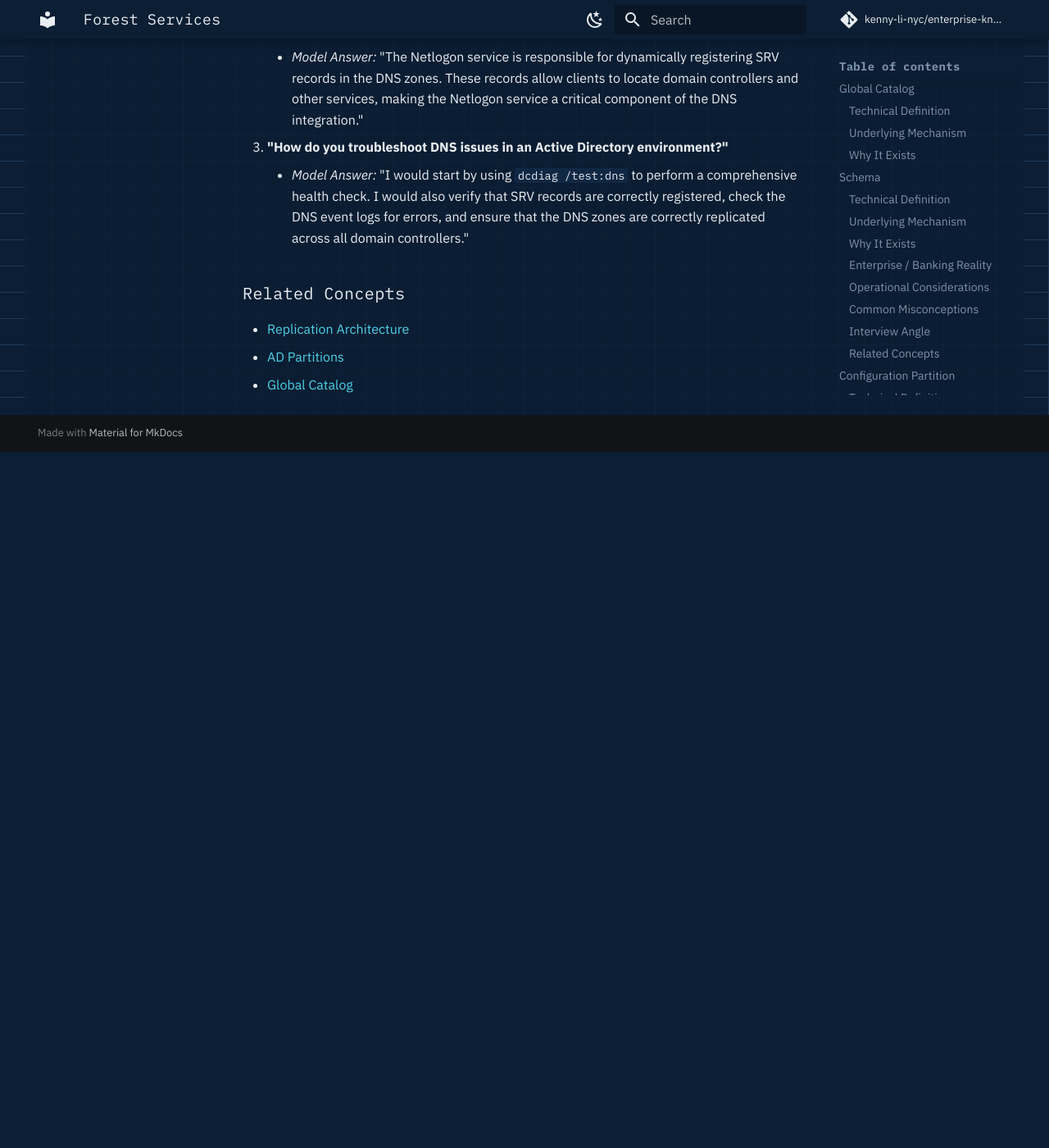
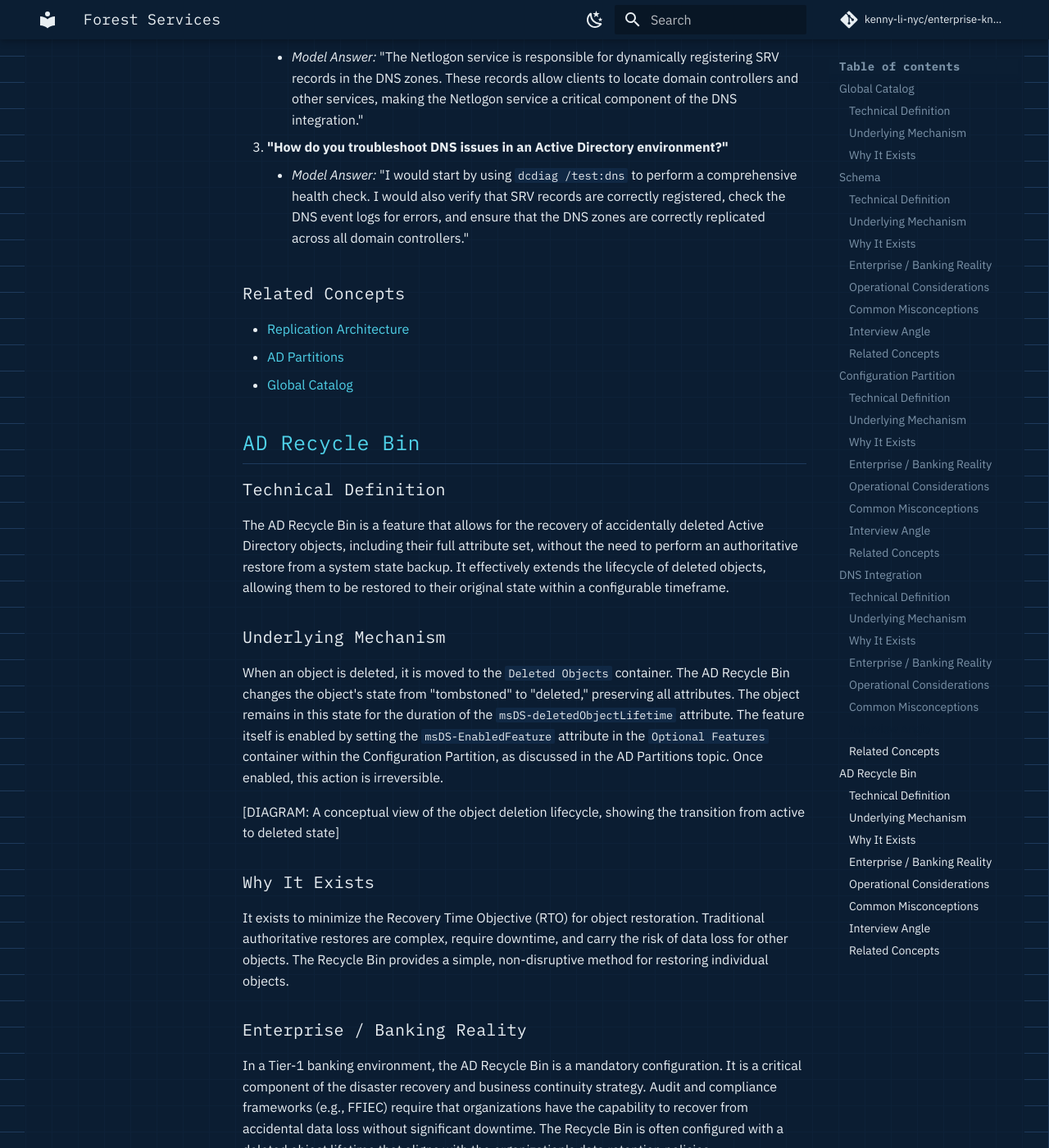
Before and after one commit to kenny-li-nyc/enterprise-knowledge-base, an MkDocs documentation site: the page built from docs/identity/layer1-directory-trust/forest-services.md, in a window 1280 px wide and 1400 px high, scrolled down 7995 px. Shown: the whole window at 82% size. Built offline with MkDocs 1.6.1 and Material for MkDocs 9.7.7, drawn with Linux system fonts in a browser that asks for light colours; comment, search, counter and statistics services are not loaded; before the commit the page ends 8546 px from its top, so only the background shows below that; some of the changed text lies outside the part shown.

Commit message:
docs: add AD Recycle Bin section to forest services documentation
Co-authored-by: aider (gemini/gemini-3.1-flash-lite) <aider@aider.chat>

```diff
--- a/docs/identity/layer1-directory-trust/forest-services.md
+++ b/docs/identity/layer1-directory-trust/forest-services.md
@@ -132,3 +132,40 @@ Operational considerations involve monitoring the health of DNS zones, ensuring
 *   [Replication Architecture](replication-architecture.md)
 *   [AD Partitions](replication-architecture.md#ad-partitions)
 *   [Global Catalog](forests-domains-ous-sites.md#forest)
+
+## AD Recycle Bin
+
+### Technical Definition
+The AD Recycle Bin is a feature that allows for the recovery of accidentally deleted Active Directory objects, including their full attribute set, without the need to perform an authoritative restore from a system state backup. It effectively extends the lifecycle of deleted objects, allowing them to be restored to their original state within a configurable timeframe.
+
+### Underlying Mechanism
+When an object is deleted, it is moved to the `Deleted Objects` container. The AD Recycle Bin changes the object's state from "tombstoned" to "deleted," preserving all attributes. The object remains in this state for the duration of the `msDS-deletedObjectLifetime` attribute. The feature itself is enabled by setting the `msDS-EnabledFeature` attribute in the `Optional Features` container within the Configuration Partition, as discussed in the AD Partitions topic. Once enabled, this action is irreversible.
+
+[DIAGRAM: A conceptual view of the object deletion lifecycle, showing the transition from active to deleted state]
+
+### Why It Exists
+It exists to minimize the Recovery Time Objective (RTO) for object restoration. Traditional authoritative restores are complex, require downtime, and carry the risk of data loss for other objects. The Recycle Bin provides a simple, non-disruptive method for restoring individual objects.
+
+### Enterprise / Banking Reality
+In a Tier-1 banking environment, the AD Recycle Bin is a mandatory configuration. It is a critical component of the disaster recovery and business continuity strategy. Audit and compliance frameworks (e.g., FFIEC) require that organizations have the capability to recover from accidental data loss without significant downtime. The Recycle Bin is often configured with a deleted object lifetime that aligns with the organization's data retention policies.
+
+### Operational Considerations
+Enabling the Recycle Bin is a one-way operation. Monitoring involves tracking the `msDS-deletedObjectLifetime` and ensuring that the `Deleted Objects` container is not becoming a performance bottleneck.
+
+[CLI: Command to enable the AD Recycle Bin and restore a deleted object]
+
+### Common Misconceptions
+!!! warning "Common Misconceptions"
+    *   **"It replaces backups."** It does not; it only handles object deletion, not database corruption or catastrophic failure.
+
+### Interview Angle
+1.  **"What is the primary benefit of the AD Recycle Bin?"**
+    *   *Model Answer:* "The primary benefit is the ability to recover accidentally deleted objects without the need for an authoritative restore, significantly reducing the Recovery Time Objective (RTO) and minimizing the risk of data loss."
+2.  **"What are the limitations of the AD Recycle Bin?"**
+    *   *Model Answer:* "The AD Recycle Bin is not a replacement for backups. It only handles object deletion and does not protect against database corruption or catastrophic failure. It also has a limited retention period defined by the `msDS-deletedObjectLifetime` attribute."
+3.  **"What happens when you enable the AD Recycle Bin?"**
+    *   *Model Answer:* "Enabling the AD Recycle Bin is an irreversible operation. Once enabled, it cannot be disabled. It changes the object deletion lifecycle, allowing deleted objects to be restored with their full attribute set for the duration of the `msDS-deletedObjectLifetime`."
+
+### Related Concepts
+*   [AD Partitions](replication-architecture.md#ad-partitions)
+*   [Replication Architecture](replication-architecture.md)
```
